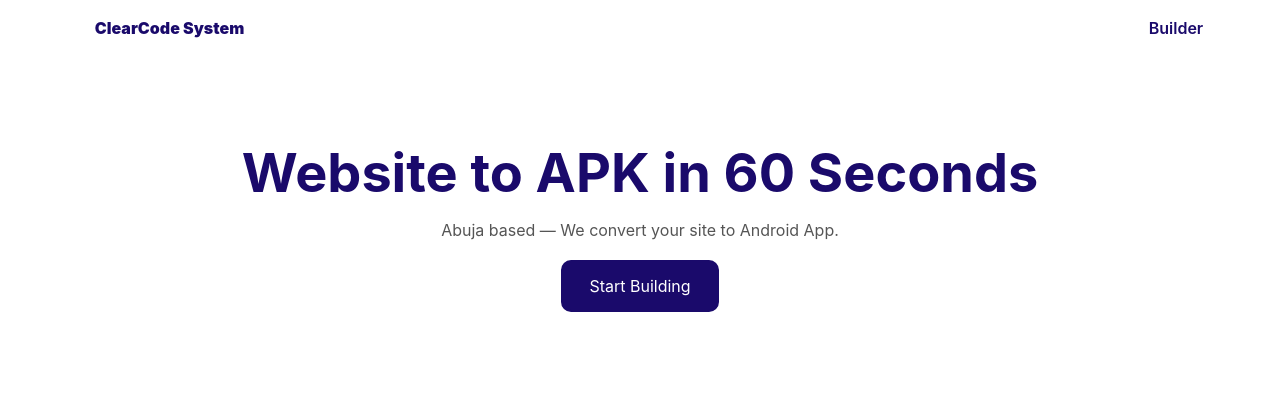
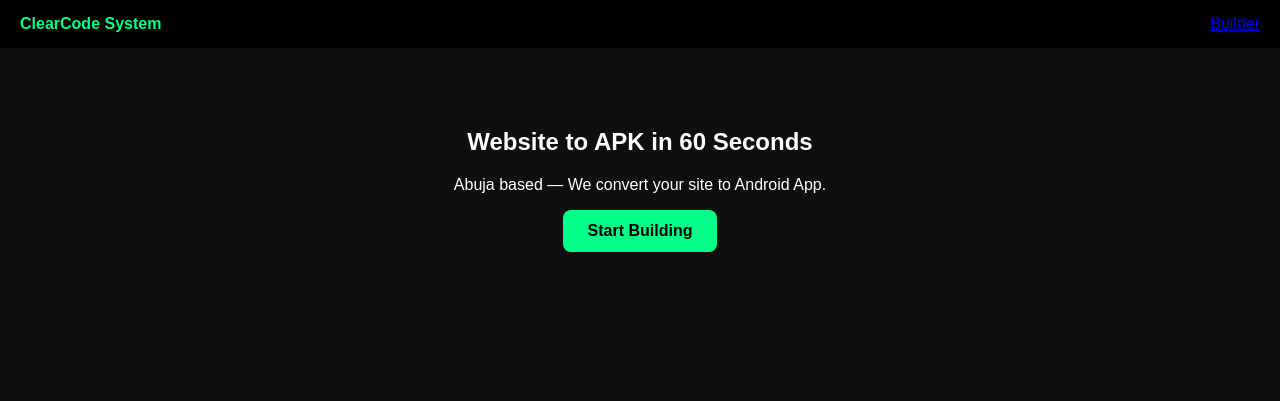
Before and after one commit to Topshugar/Clearcodesystem, a Flask app: page / in a window 1280 px wide. Shown: the top 401 px of the page. Run offline with Flask 3, Linux system fonts and the light colour scheme.

Commit message:
Update style.css

```diff
--- a/static/style.css
+++ b/static/style.css
@@ -1,14 +1,7 @@
-:root{--navy:#1A0A6B;--cyan:#00CFFF;--bg:#F8FAFF}
-*{box-sizing:border-box}body{margin:0;font-family:Inter,system-ui;background:var(--bg);color:var(--navy)}
-nav{display:flex;justify-content:space-between;padding:18px 6%;background:#fff;box-shadow:0 2px 12px #0000a}
-nav a{margin-left:18px;text-decoration:none;color:var(--navy);font-weight:600}
-.logo{font-weight:900}.hero{padding:90px 6%;background:#fff;text-align:center}
-.hero h1{font-size:54px;margin:0;line-height:1}.hero span{color:var(--cyan)}.hero p{max-width:520px;margin:20px auto;color:#555}
-.btn{padding:14px 26px;border-radius:10px;text-decoration:none;display:inline-block;border:2px solid var(--navy)}
-.btn.primary{background:var(--navy);color:#fff}.btn.ghost{background:transparent}
-.btns{display:flex;gap:12px;justify-content:center;margin-top:24px}
-.pricing{padding:70px 6%}.grid{display:grid;grid-template-columns:repeat(auto-fit,minmax(240px,1fr));gap:20px;margin-top:30px}
-.price-card{background:#fff;padding:26px;border-radius:16px;box-shadow:0 8px 30px #0001;text-align:center}
-.price-card.featured{border:2px solid var(--cyan);transform:scale(1.03)}
-.builder{padding:80px 6%;max-width:700px;margin:auto}input{width:100%;padding:16px;margin:10px 0;border:2px solid #e8eefc;border-radius:10px}
-footer{padding:30px;text-align:center;color:#888;background:#fff;margin-top:40px}
+body{font-family:Arial;margin:0;background:#0f0f12;color:white}
+nav{padding:15px 20px;display:flex;justify-content:space-between;background:#000}
+.logo{color:#00ff88;font-weight:bold;text-decoration:none}
+.hero{text-align:center;padding:60px 20px}
+.btn.primary{background:#00ff88;color:#000;padding:12px 25px;border-radius:8px;text-decoration:none;display:inline-block;border:none;font-weight:bold}
+.form-box{max-width:400px;margin:40px auto;padding:20px;background:#1a1a1e;border-radius:12px}
+input{width:100%;padding:12px;margin:10px 0;border-radius:8px;border:none}
```
